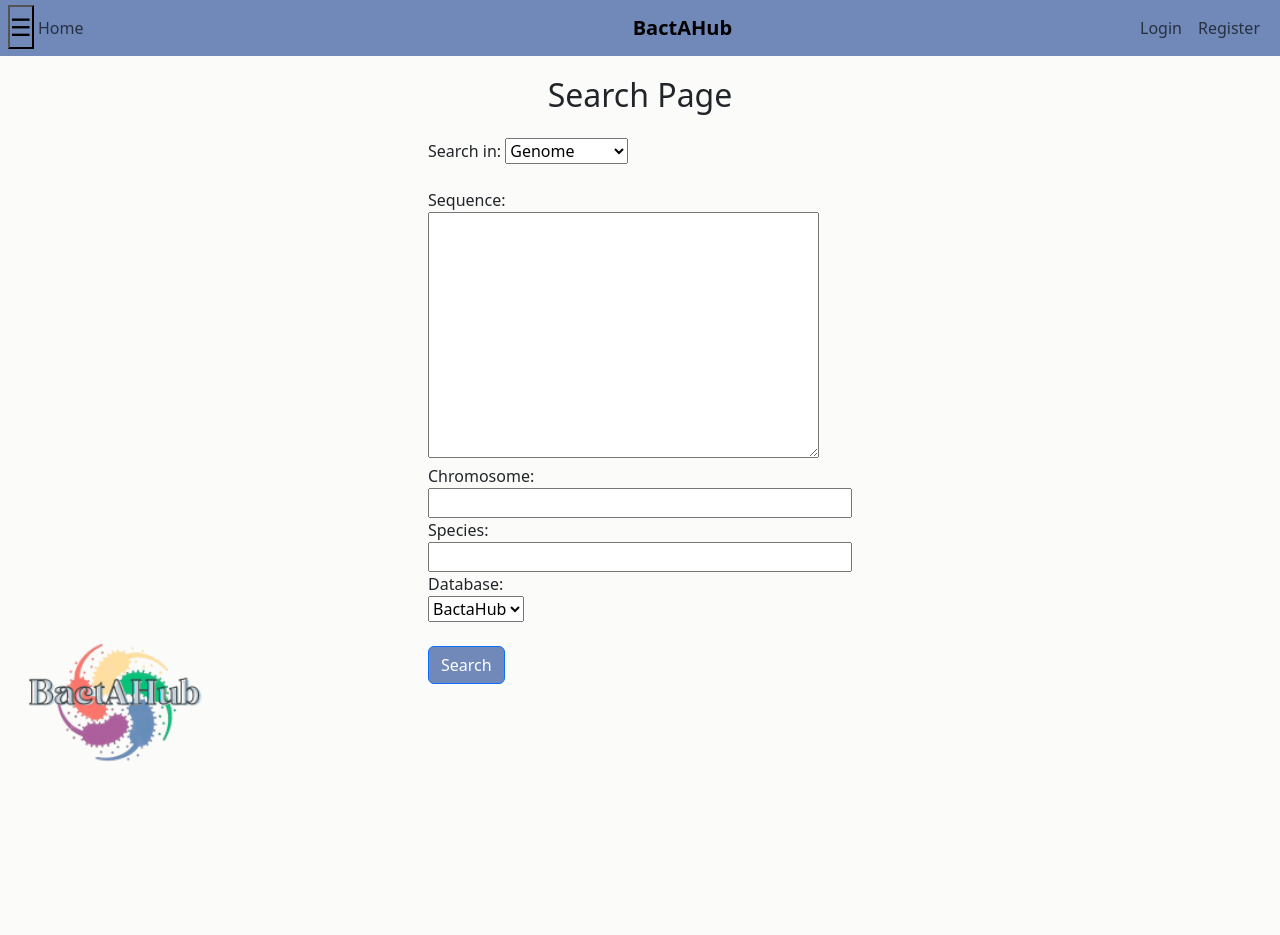
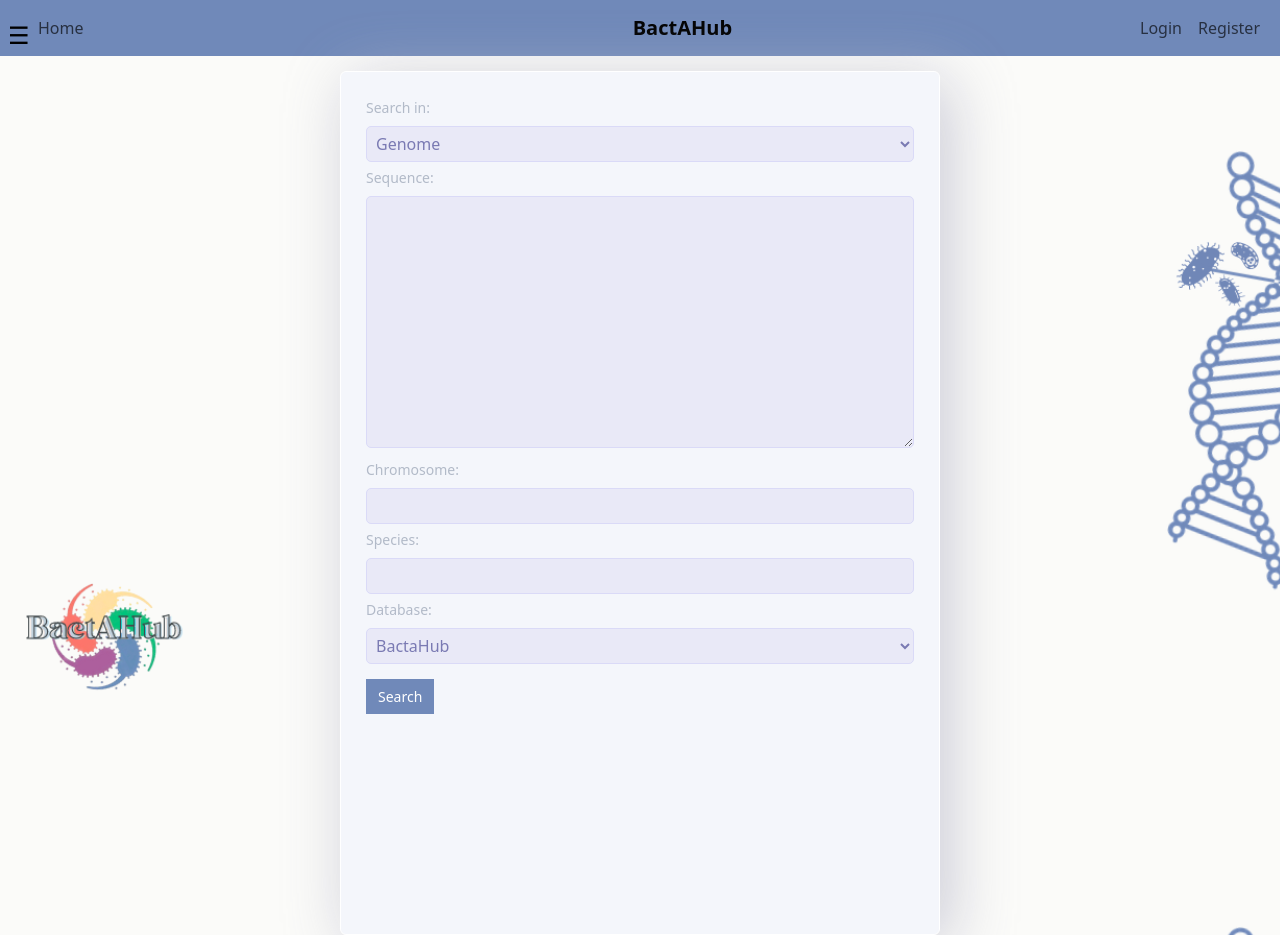
Before and after one commit to LE0NARD096/web_genomic_service, a Django app: page /search/ in a window 1280 px wide. Before the commit the page ends 761 px from the top, so only its background shows below. Run offline with Django 5.2, Linux system fonts and the light colour scheme.

Commit message:
More changes

```diff
--- a/website/templates/Search/search_form.html
+++ b/website/templates/Search/search_form.html
@@ -4,8 +4,85 @@
 
 
 <style>
-    #id_chromosome, #id_species,  #id_gene,  #id_transcript, #id_function  {
-        width: 424px;
+    .card {
+        width: 600px;
+        height: 120%;
+        margin-top: 174px;
+        background: #F4F6FB;
+        border: 1px solid white;
+        box-shadow: 10px 10px 64px 0px rgba(180, 180, 207, 0.75);
+        -webkit-box-shadow: 10px 10px 64px 0px rgba(186, 186, 202, 0.75);
+        -moz-box-shadow: 10px 10px 64px 0px rgba(208, 208, 231, 0.75);
+      }
+
+      .form {
+        padding: 25px;
+      }
+
+      .card_header {
+        display: flex;
+        align-items: center;
+      }
+
+      .card svg {
+        color: #7878bd;
+        margin-bottom: 20px;
+        margin-right: 5px;
+      }
+
+      .form_heading {
+        padding-bottom: 15px;
+        font-size: 21px;
+        color: #7089b9;
+      }
+
+      .field {
+        padding-bottom: 5px;
+      }
+
+      #id_gene, #id_output_type, #id_database, #id_function, #id_chromosome, #id_species, #id_sequence, #id_transcript  {
+        border-radius: 5px;
+        background-color: #e9e9f7;
+        padding: 5px;
+        width: 100%;
+        color: #7a7ab3;
+        border: 1px solid #dadaf7
+      }
+
+      .input:focus-visible {
+        outline: 1px solid #aeaed6;
+      }
+
+      .input::placeholder {
+        color: #bcbcdf;
+      }
+
+      label {
+        color: #B2BAC8;
+        font-size: 14px;
+        display: block;
+        padding-bottom: 4px;
+      }
+
+      button {
+        background-color: #7089b9;
+        margin-top: 10px;
+        font-size: 14px;
+        padding: 7px 12px;
+        height: auto;
+        font-weight: 500;
+        color: white;
+        border: none;
+      }
+
+      button:hover {
+        background-color: #5f5f9c;
+      }
+
+      .form_heading a {
+        text-decoration: none;
+        color: #7089b9;
+
     }
 </style>
 
@@ -34,51 +111,63 @@
     }
 </script>
 
-<div style="display: flex; justify-content: center; align-items: center; height: 100vh;">
-    <div style="justify-content: center; align-items: center; height: 95vh;">
-        <h2 class="text-center mb-4">Search Page</h2>
-    <form method="get" action="{% url 'search_results'  %}">
+<div class="container d-flex justify-content-center align-items-center" style="height: 90vh;">
+    <form class="form card" method="get" action="{% url 'search_results'  %}">
         {% csrf_token %}
         {% if form.errors %}
                 {% for error in form.errors.sequence %}
-                    <div style="width: 424px; background-color: #ffe1e1; padding: 10px; border: 1px solid #ff5a5a; margin-bottom: 10px; text-align: center; word-wrap: break-word;">
+                    <div style="width: 100%; background-color: #ffe1e1; padding: 10px; border: 1px solid #ff5a5a; margin-bottom: 10px; text-align: center; word-wrap: break-word;">
                         <strong>Error:</strong> {{ error }}
                     </div>
                 {% endfor %}
         {% endif %}
 
-            <!-- Output Type -->
-        {{ form.output_type.label_tag }}
-        {{ form.output_type }}<br>
+        <div class="field">
+          <label>{{ form.output_type.label_tag }}</label>
+          {{ form.output_type }}
+        </div>
+        <div class="field">
+            <label>{{ form.sequence.label_tag }}</label>
+            {{ form.sequence }}
+        </div>
+        <div class="field">
+            <label>{{ form.chromosome.label_tag }}</label>
+            {{ form.chromosome }}
+        </div>
+        <div class="field">
+            <label>{{ form.species.label_tag }}</label>
+            {{ form.species }}
+        </div>
+        <div id="geneProteinFields">
+                <div class="field">
+                <label>{{ form.gene.label_tag }}</label>
+                {{ form.gene }}
+                </div>
+                <div class="field">
+                    <label>{{ form.transcript.label_tag }}</label>
+                    {{ form.transcript }}
+                </div>
+                <div class="field">
+                    <label>{{ form.function.label_tag }}</label>
+                    {{ form.function }}
+                </div>
 
-        <!-- Genome Fields -->
-        <br>
-        {{ form.sequence.label_tag }}<br>
-        {{ form.sequence }}<br>
-        {{ form.chromosome.label_tag }}<br>
-        {{ form.chromosome }}<br>
-        {{ form.species.label_tag }}<br>
-        {{ form.species }}<br>
+        </div>
+                <div class="field">
+                <label for="password2">{{ form.database.label_tag }}</label>
+                    {{ form.database}}
+                </div>
 
-        <!-- Protein Fields -->
-        <div id="geneProteinFields">
-            {{ form.gene.label_tag }} <br>
-            {{ form.gene }}<br>
-            {{ form.transcript.label_tag }} <br>
-            {{ form.transcript }}<br>
-            {{ form.function.label_tag }}<br>
-            {{ form.function }}<br>
-        </div>
-        {{ form.database.label_tag }} <br>
-        {{form.database}} <br>
-        <br>
-        <button type="submit" class="btn btn-primary" style="background-color: #7089b9; color: white;">Search</button>
-    </form>
+                <div class="field">
+                <button class="button">Search</button>
+                </div>
+      </form>
+</div>
+
 
 <script>
     toggleFields();
     document.getElementById("id_output_type").addEventListener("change", toggleFields);
 </script>
-</div>
-</div>
+
 {% endblock %}
```
Also changed, not shown: website/templates/home.html (+77 -15 lines), website/static/download.png (added), website/static/search.png (added), website/static/upload.png (added).
